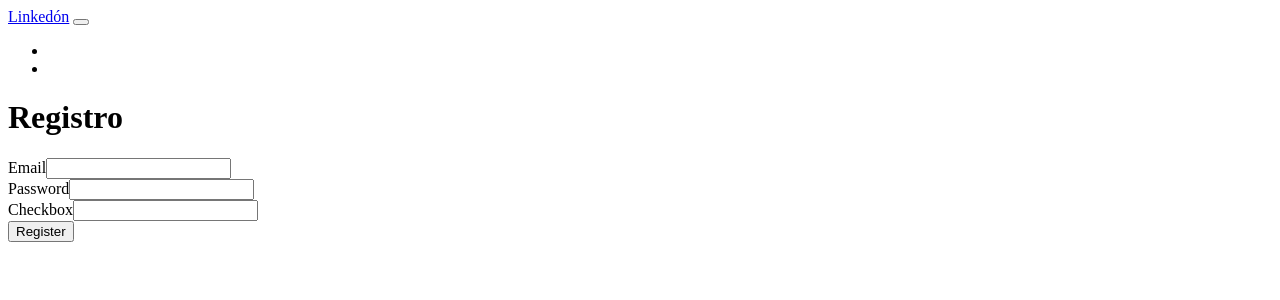
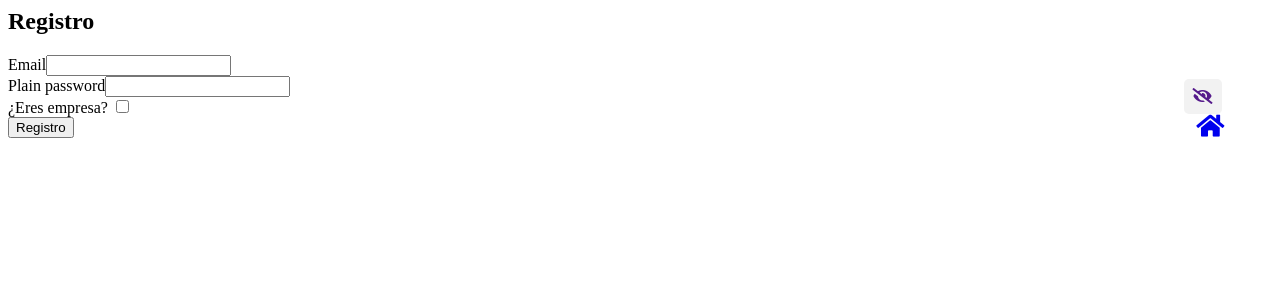
Before and after one commit to PabloGomezB/Linkedon, a Symfony app: template templates/registration/register.html.twig in a window 1280 px wide. Shown: the top 300 px of the page. Run offline with Twig, Linux system fonts and the light colour scheme; the template is opened without the code that fills it, so the values that code supplies are empty; form fields are guessed from the names that the template uses; some libraries are stand-ins or nearby versions.

Commit message:
registro/login cambiados

```diff
--- a/assets/js/components/ChartComarca.vue
+++ b/assets/js/components/ChartComarca.vue
@@ -53,9 +53,6 @@
                 arrayLabels.push(key);
                 arrayData.push(ubicacionContadas[key]);
             }
-            console.log(ubicacionContadas);
-            console.log("labels: " + arrayLabels);
-            console.log("contador: " + arrayData);
             this.chartdata = {
                 labels: arrayLabels,
                 datasets: [
--- a/assets/js/components/ChartOfertas.vue
+++ b/assets/js/components/ChartOfertas.vue
@@ -53,9 +53,6 @@
                 arrayLabels.push(key);
                 arrayData.push(categoriasContadas[key]);
             }
-            console.log(categoriasContadas);
-            console.log("labels: " + arrayLabels);
-            console.log("contador: " + arrayData);
             this.chartdata = {
                 labels: arrayLabels,
                 datasets: [
--- a/src/Controller/RegistrationController.php
+++ b/src/Controller/RegistrationController.php
@@ -33,7 +33,10 @@
             );
 
             // Si en el registro ha marcado el checkbox de empresa, asigna rol de empresa y unverified para que pase al registro como empresa
-            if ($form->get('checkbox')->getData() == 1){
+            // if ($form->get('checkbox')->getData() == 1){
+                // print_r($request->get("checkbox"));
+            if ($request->get("checkbox") == "on"){
+
                 $user->setRoles(array('ROLE_EMPRESA','ROLE_UNVERIFIED'));
             }
             else{
--- a/templates/registration/register.html.twig
+++ b/templates/registration/register.html.twig
@@ -1,57 +1,71 @@
-{% extends 'base.html.twig' %}
-{% block title %}Register
+{# {% extends 'base.html.twig' %} #}
+{#
+{% block title %}Log in!
+{% endblock %} #}
+{% block stylesheets %}
+{{ encore_entry_link_tags('login_registro') }}
 {% endblock %}
-
 {% block body %}
-<div class="container">
-	<h1>Registro</h1>
-
+<script src="https://code.jquery.com/jquery-3.6.0.min.js" integrity="sha256-/xUj+3OJU5yExlq6GSYGSHk7tPXikynS7ogEvDej/m4=" crossorigin="anonymous"></script>
+<link rel="stylesheet" href="https://cdnjs.cloudflare.com/ajax/libs/font-awesome/5.15.3/css/all.min.css" integrity="sha512-iBBXm8fW90+nuLcSKlbmrPcLa0OT92xO1BIsZ+ywDWZCvqsWgccV3gFoRBv0z+8dLJgyAHIhR35VZc2oM/gI1w==" crossorigin="anonymous" />
 	{{ form_start(form) }}
-	{{ form_row(form.email , {
-            "label": "Email",
-        }) }}
-	{{ form_row(form.plainPassword, {
-            label: 'Password'
-        }) }}
-
-
-	{# CheckBox hardcoded #}
-	{# {% block checkbox_widget %}
-	            <input type="checkbox" id="chbxId" class="form-control"/>
-	        {% endblock checkbox_widget %}
-	        <div id="divFormEmpresa" style="display:none">
-	            {{ include('empresa/_form.html.twig') }}
-	        </div> #}
-
-	{# CheckBox de RegistrationType #}
-	{{ form_row(form.checkbox) }}
-	{# {{ dump(form.checkbox.vars.data) }}
-	        {% if form.checkbox.vars.data == 1 %}
-	            {{ include('oferta/_form.html.twig') }}
-	            <h1>EMPRESA</h1>
-	        {% endif %} #}<button type="submit" class="btn btn-primary"> Register</button>
+	<div class="container page-wrapper bg-blue p-t-180 p-b-100 font-robo">
+		<div class="wrapper wrapper--w960">
+            <div class="card card-2">
+                <div class="card-heading-registro"></div>
+                <div class="card-body">
+                    <h2 class="title">Registro</h2>
+                    <form method="POST">
+                        <div class="input-group">
+							{{ form_row(form.email)}}
+                        </div>
+						<div class="input-group" id="show_hide_password" style="width:93%;position:relative;">
+							{{ form_row(form.plainPassword) }}
+							<div class="input-group-addon" style="position: absolute;left: 100%;top: 12;">
+								<a href="" style="background-color:#f2f2f2;border-radius:5px;padding:9px"><i class="fa fa-eye-slash" aria-hidden="true"></i></a>
+							</div>
+                        </div>
+						{# <label class="checkbox-container">¿Eres empresa?
+							<input type="checkbox" name="checkbox">
+							<span class="checkmark"></span>
+						</label> #}
+						<label class="checkbox-container">¿Eres empresa?
+							{# {{ form_row(form.checkbox) }} #}
+							<input type="checkbox" name="checkbox">
+							<span class="checkmark"></span>
+						</label>
+                        <div class="p-t-30" style="position:relative">
+							<input type="hidden" name="_csrf_token" value="{{ csrf_token('authenticate') }}">
+							<button class="btn btn--radius btn--green" type="submit">
+								Registro
+							</button>
+							<a style="font-size:25px;position:absolute;bottom: 0;left: 94%;" href="/"><i class="fas fa-home"></i></a>
+                        </div>
+                    </form>
+                </div>
+            </div>
+        </div>
 		{{ form_end(form) }}
 
 		{% for flashError in app.flashes('verify_email_error') %}
 			<div class="alert alert-danger" role="alert">{{ flashError }}</div>
 		{% endfor %}
-
-	{# {% block javascripts %}
+			{% block javascripts %}
 			<script>
-                window.onload = function (){
-                    let checkbox = document.getElementById("chbxId");
-                    checkbox.addEventListener('click', function(){
-
-                        if (checkbox.checked){
-                            document.getElementById("divFormEmpresa").style.display = "block";
+                $(document).ready(function() {
+				$("#show_hide_password a").on('click', function(event) {
+					event.preventDefault();
+					if($('#show_hide_password input').attr("type") == "text"){
+						$('#show_hide_password input').attr('type', 'password');
+						$('#show_hide_password i').addClass( "fa-eye-slash" );
+						$('#show_hide_password i').removeClass( "fa-eye" );
+					}else if($('#show_hide_password input').attr("type") == "password"){
+						$('#show_hide_password input').attr('type', 'text');
+						$('#show_hide_password i').removeClass( "fa-eye-slash" );
+						$('#show_hide_password i').addClass( "fa-eye" );
 					}
-                        else{
-                            document.getElementById("divFormEmpresa").style.display = "none";
-                        }
-                    })
-                }
+				});
+			});
             </script>
-    {% endblock %} #}
-	</div>
-
     {% endblock %}
+{% endblock %}
```
Also changed, not shown: assets/styles/login_registro.css (+13 -0 lines), src/Form/RegistrationFormType.php (+10 -8 lines), templates/registration/register.html copy.twig (added, +57 -0 lines), templates/security/login.html.twig (+31 -17 lines), assets/img/login_registro/register.jpeg (added). Lines whose indentation alone changed are shown as unchanged.
